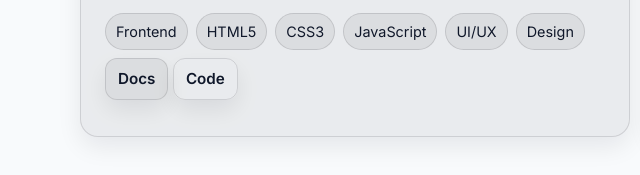
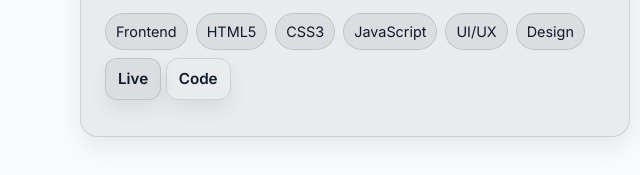
Before and after one commit to ayushdhama1/portfolio, a plain HTML site: page index.html in a window 1280 px wide. Shown: the part 3145-3320 px from the top of the page, 0-640 px from the left. Drawn offline with Linux system fonts and the light colour scheme.

```diff
--- a/index.html
+++ b/index.html
@@ -202,7 +202,7 @@
                             <span>Design</span>
                         </div>
                         <div class="actions">
-                            <a class="btn small" href="#" target="_blank" rel="noopener">Docs</a>
+                            <a class="btn small" href="#" target="_blank" rel="noopener">Live</a>
                             <a class="btn small ghost" href="#" target="_blank" rel="noopener">Code</a>
                         </div>
                     </div>
```
